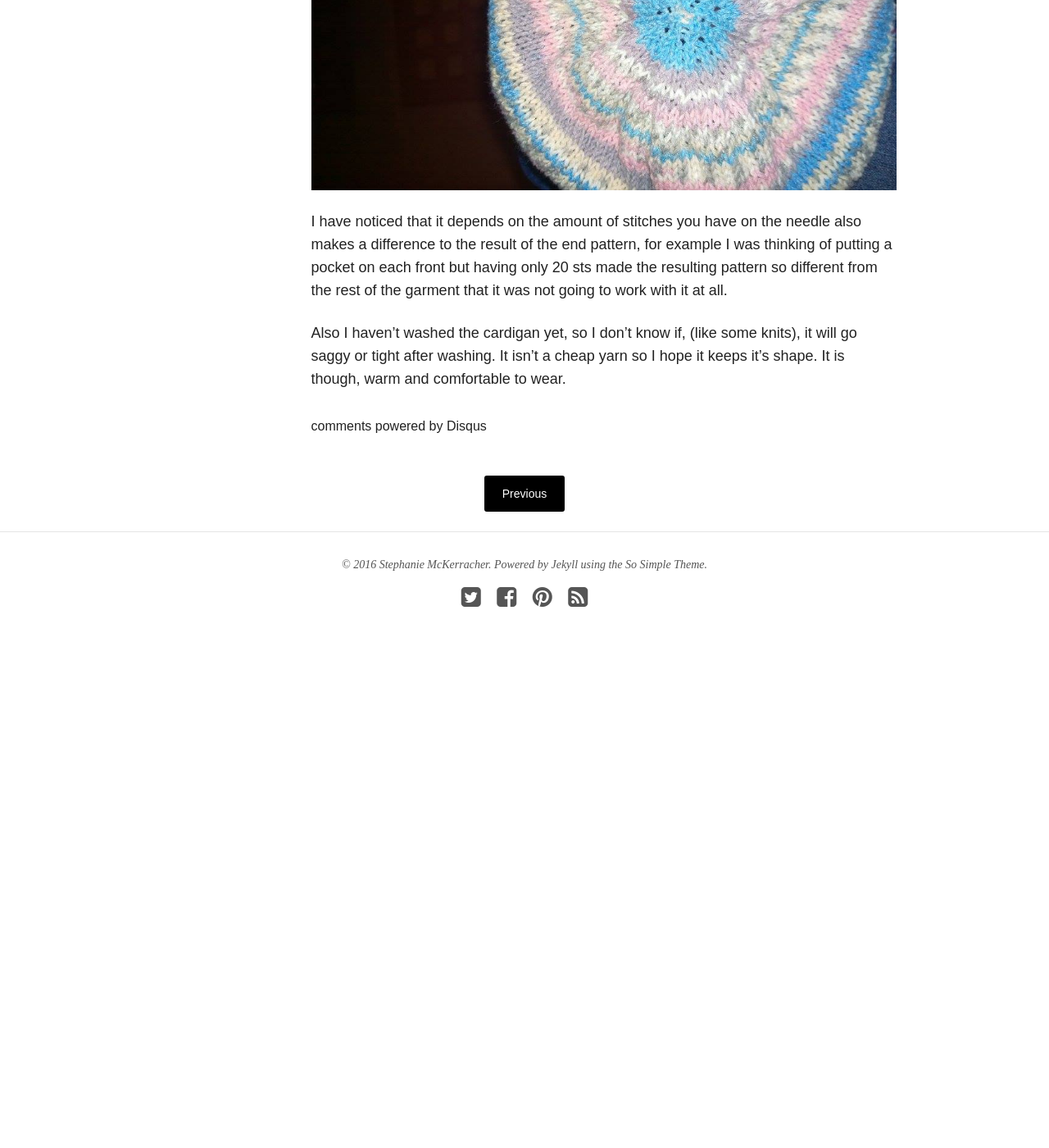
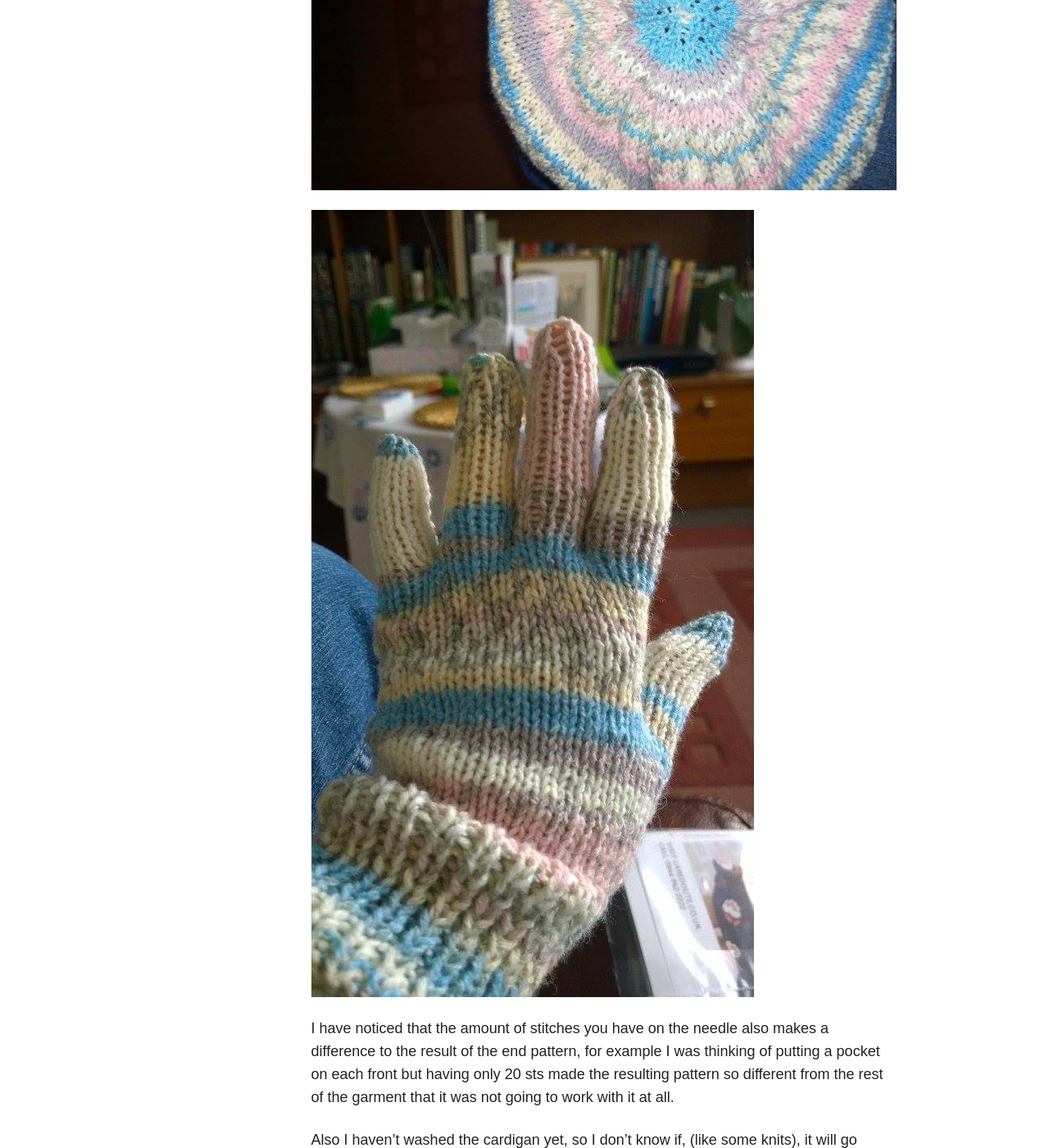
Before and after one commit to devoctomy/knittedbysteph.com, a Jekyll site: the page built from _posts/articles/2016-01-19-fair-isle-yarn.md, in a window 1280 px wide and 1400 px high, scrolled down 6248 px. Shown: the whole window at 82% size. Built offline with Jekyll 4.4.1, drawn with Linux system fonts in a browser that asks for light colours; nearby versions of some CDN libraries; comment, search, counter and statistics services are not loaded; before the commit the page ends 7088 px from its top, so only the background shows below that.

Commit message:
Corrections

```diff
--- a/_posts/articles/2016-01-19-fair-isle-yarn.md
+++ b/_posts/articles/2016-01-19-fair-isle-yarn.md
@@ -31,7 +31,8 @@ I knitted a cardigan, hat and gloves, which you can see below.
 
 ![The hat from the top](/images/posts/fair-isle-hat-top.jpg)
 
-I have noticed that it depends on the amount of stitches you have on the needle also makes a difference to the result of the end pattern, for example I was thinking of putting a pocket on each front but having only 20 sts made the
-resulting pattern so different from the rest of the garment that it was not going to work with it at all.
+![The gloves](/images/posts/fair-isle-gloves.jpg)
+
+I have noticed that the amount of stitches you have on the needle also makes a difference to the result of the end pattern, for example I was thinking of putting a pocket on each front but having only 20 sts made the resulting pattern so different from the rest of the garment that it was not going to work with it at all.
 
 Also I haven't washed the cardigan yet, so I don't know if, (like some knits), it will go saggy or tight after washing. It isn't a cheap yarn so I hope it keeps it's shape. It is though, warm and comfortable to wear.
```
